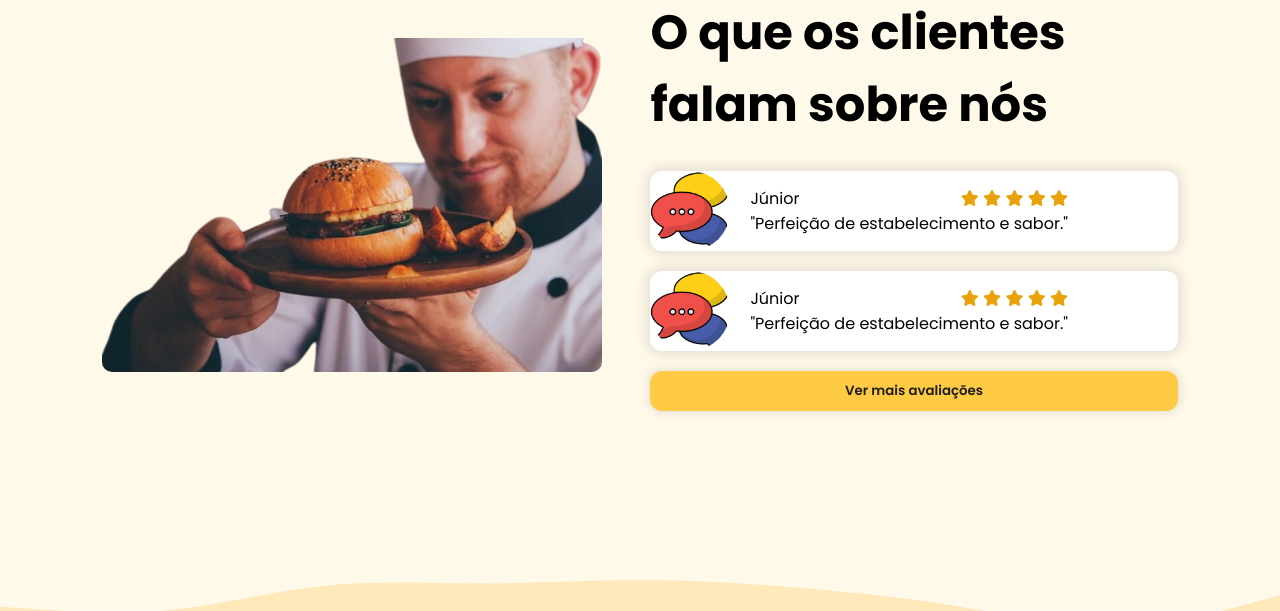
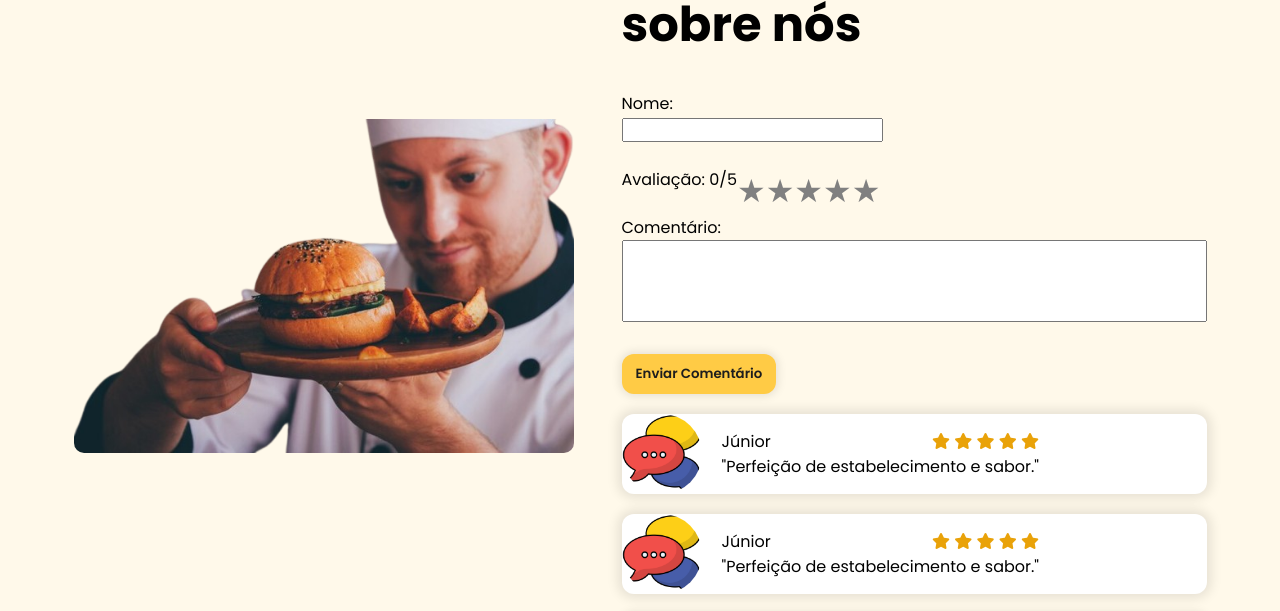
Before and after one commit to franciscomateusrodriguescastro/Tecnicasdeintegra-odesistemas, a website: page index.html in a window 1280 px wide. Shown: the part 1697-2308 px from the top of the page. Drawn offline with nearby package versions, Linux system fonts and the light colour scheme.

Commit message:
Atualização

```diff
--- a/index.html
+++ b/index.html
@@ -238,19 +238,76 @@
         <section id="testimonials">
             <img src="src/images/chefe.png" id="testimonial_chef" alt="chefe">
 
-            <div id="testemonials_content">
-                <h2 class="section-title">
-                    Depoimentos
-                </h2>
-                <h3 class="section-subtitle">
-                    O que os clientes falam sobre nós
-                </h3>
+                <div id="testemonials_content">
+                    <h2 class="section-title">Depoimentos</h2>
+                    <h3 class="section-subtitle">
+                        O que os clientes falam sobre nós
+                    </h3>
 
                 <div id="feedbacks">
+                    <form id="feedback_form">
+                        <label for="nome">Nome:</label><br />
+                        <input
+                            type="text"
+                            id="nome"
+                            name="nome"
+                            required
+                        /><br /><br />
+
+
+                        <div class="container">
+                            <p>Avaliação: <span id="rating-value">0</span>/5</p>
+                            <div class="stars" id="rating">
+                                <span class="star" data-value="1">★</span>
+                                <span class="star" data-value="2">★</span>
+                                <span class="star" data-value="3">★</span>
+                                <span class="star" data-value="4">★</span>
+                                <span class="star" data-value="5">★</span>
+                            </div>
+
+
+                        </div>
+
+                        <script>
+                            const stars = document.querySelectorAll('.star');
+                            const ratingValue = document.getElementById('rating-value');
+
+                            stars.forEach(star => {
+                                star.addEventListener('click', function () {
+                                    const value = this.getAttribute('data-value');
+                                    ratingValue.textContent = value;
+
+                                    stars.forEach(s => s.classList.remove('checked'));
+                                    this.classList.add('checked');
+                                    let previous = this.previousElementSibling;
+                                    while (previous) {
+                                        previous.classList.add('checked');
+                                        previous = previous.previousElementSibling;
+                                    }
+                                });
+                            });
+                        </script>
+                       <label for="comentario">Comentário:</label><br />
+                       <textarea
+                           id="comentario"
+                           name="comentario"
+                           rows="4"
+                           cols="50"
+                           required
+                           style="resize: none;"
+                       ></textarea><br /><br />
+
+
+                        <button class="btn-default">
+                            Enviar Comentário
+                        </button>
+                    </form>
                     <div class="feedback">
+
                         <img src="src/images/avatar.png" class="feedback-avatar" alt="avatar">
 
                         <div class="feedback-content">
+
                             <p>
                                 Júnior
                             <span>
@@ -286,6 +343,7 @@
                             </p>
                         </div>
                     </div>
+
 
                     <button class="btn-default">
                         Ver mais avaliações
--- a/src/styles/testimonials.css
+++ b/src/styles/testimonials.css
@@ -90,3 +90,23 @@
 
 
 }
+.container {
+    display: flex;
+    align-items: flex-start;
+}
+.stars {
+    display: flex;
+    flex-direction: row;
+    justify-content: flex-start;
+}
+.star {
+    font-size: 2rem;
+    cursor: pointer;
+    color: gray;
+}
+.star.checked {
+    color: gold;
+}
+.comments {
+    margin-left: 20px;
+}
```
